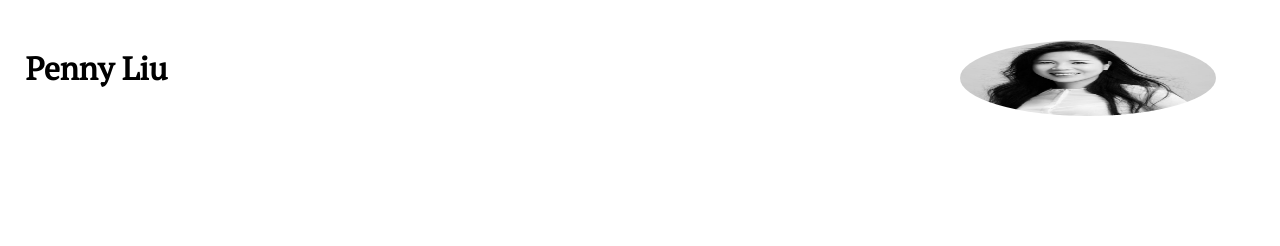
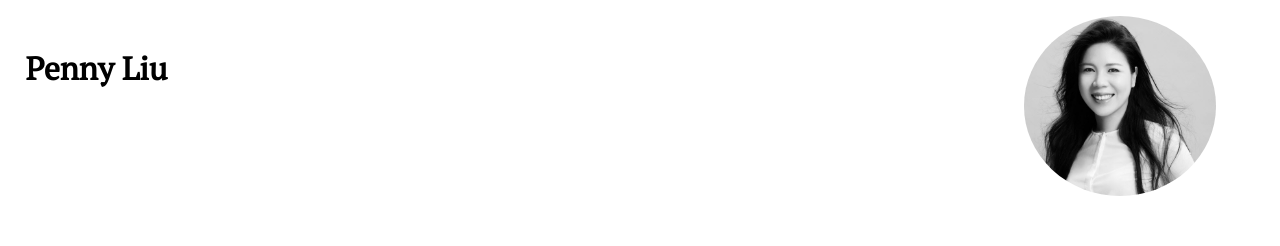
Before and after one commit to kitoshi/penny-site, a React (Create React App) app: page / in a window 1280 px wide. Shown: the top 246 px of the page. Built offline with nearby package versions, Linux system fonts and the light colour scheme.

Commit message:
profile image aspect ratio preserved

```diff
--- a/src/App.css
+++ b/src/App.css
@@ -29,12 +29,11 @@ nav button:hover {
 
 header img {
   border-radius: 50%;
-  max-width: 30%;
-  width: 20%;
+  width: 15%;
   position: absolute;
-  top: 5%;
+  top: 2%;
   right: 5%;
-  height: 9.5%;
+  height: auto;
 }
 
 h1 {
--- a/src/components/Instagram.jsx
+++ b/src/components/Instagram.jsx
@@ -1,8 +1,8 @@
 function Instagram() {
   return (
     <>
-      <div class="followapi">API CALL Followers</div>
-      <div class="followingapi">API CALL Following</div>
+      <div className="followapi">API CALL Followers</div>
+      <div className="followingapi">API CALL Following</div>
       <nav>
         <button>Gallery</button>
         <button>About</button>
```
